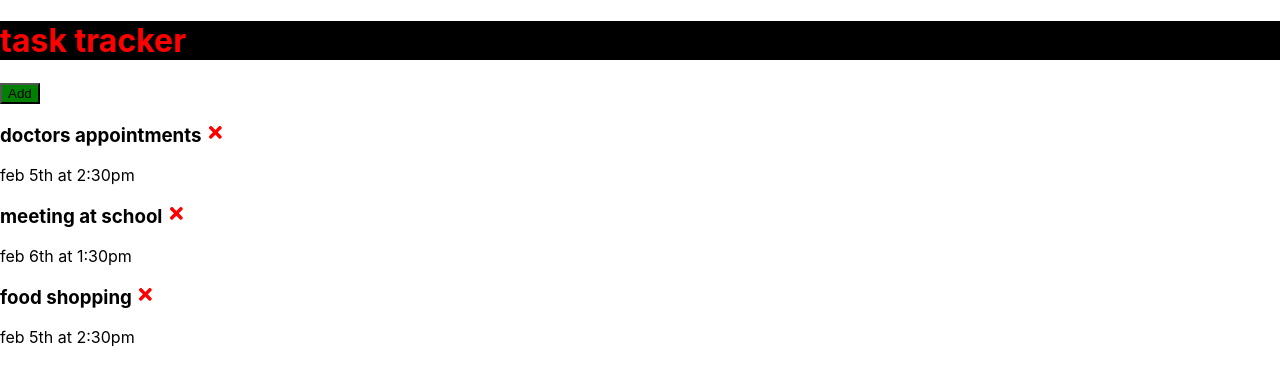
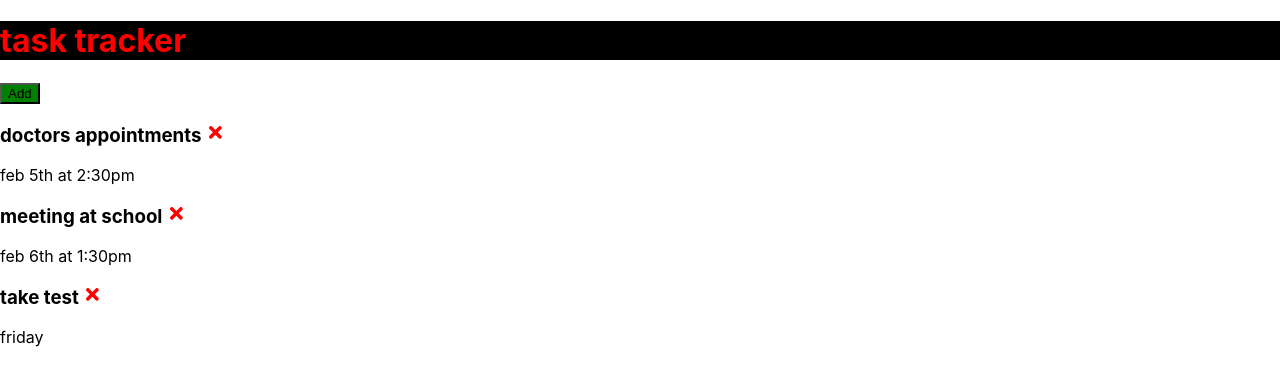
Before and after one commit to jerry117/react-task, a React (Create React App) app: page / in a window 1280 px wide. Shown: the top 386 px of the page. Built offline with nearby package versions, Linux system fonts and the light colour scheme; data requests are answered from the project's data file; the HTML template or start-up script is replaced by a standard one.

Commit message:
add json server

```diff
--- /dev/null
+++ b/db.json
@@ -0,0 +1,22 @@
+{
+  "tasks": [
+    {
+      "id": 1,
+      "text": "doctors appointments",
+      "days": "feb 5th at 2:30pm",
+      "reminder": false
+    },
+    {
+      "id": 2,
+      "text": "meeting at school",
+      "days": "feb 6th at 1:30pm",
+      "reminder": false
+    },
+    {
+      "text": "take test",
+      "days": "friday",
+      "reminder": false,
+      "id": 3
+    }
+  ]
+}
--- a/package.json
+++ b/package.json
@@ -6,6 +6,7 @@
     "@testing-library/jest-dom": "^5.16.4",
     "@testing-library/react": "^13.2.0",
     "@testing-library/user-event": "^13.5.0",
+    "json-server": "^0.17.0",
     "react": "^18.1.0",
     "react-dom": "^18.1.0",
     "react-icons": "^4.3.1",
@@ -16,7 +17,8 @@
     "start": "react-scripts start",
     "build": "react-scripts build",
     "test": "react-scripts test",
-    "eject": "react-scripts eject"
+    "eject": "react-scripts eject",
+    "server": "json-server --watch db.json --port 8000"
   },
   "eslintConfig": {
     "extends": [
--- a/src/App.js
+++ b/src/App.js
@@ -1,72 +1,87 @@
-import {useState} from "react";
+import {useState, useEffect} from "react";
 import Header from "./components/Header";
 import {Tasks} from "./components/Tasks";
 import AddTask from "./components/AddTask";
 
-// function App() {
-
-//   const name = 'brad'
-
-//   return (
-//     <div className="container">
-//       <h1>hello from react</h1>
-//       <h2>hello {name}</h2>
-//       <Header></Header>
-//     </div>
-//   );
-// }
-
-// class App extends React.Component {
-//   render() {
-//     return <h1>hello from a class</h1>
-//   }
-// }
 
 const App = () => {
   const [showAddTask, setShowAddTask] = useState(false)
 
-  const [tasks, setTasks] = useState([
-    {
-        id: 1,
-        text:'doctors appointments',
-        days:'feb 5th at 2:30pm',
-        reminder: true,
-    },
-    {
-        id: 2,
-        text:'meeting at school',
-        days:'feb 6th at 1:30pm',
-        reminder: true,
-    },
-    {
-        id: 3,
-        text:'food shopping',
-        days:'feb 5th at 2:30pm',
-        reminder: false,
-    },
+  const [tasks, setTasks] = useState([])
 
-])
+  useEffect(()=> {
+
+    const getTasks = async () =>{
+      const tasksFromServer = await fetchTasks()
+      setTasks(tasksFromServer)
+    }
+
+    getTasks()
+  } , [])
+
+  // feth tasks
+  const fetchTasks = async()=> {
+    const res = await fetch('http://localhost:8000/tasks')
+    const data = await res.json()
+    // console.log(data)
+
+    return data}
+  // feth task
+  const fetchTask = async(id)=> {
+    const res = await fetch(`http://localhost:8000/tasks/${id}`)
+    const data = await res.json()
+    // console.log(data)
+    return data}
 
 // Add Task
-const addTask =(task) => {
-  const id = Math.floor(Math.random() * 10000) + 1;
-  const newTask = {id, ...task}
-  setTasks([...tasks, newTask])
-  console.log(task)
+const addTask = async (task) => {
+
+  const res = await fetch('http://localhost:8000/tasks', {
+    method:'POST',
+    headers: {
+
+      'Content-Type': 'application/json'
+
+    },
+    body: JSON.stringify(task)
+  })
+  const data = await res.json()
+
+  setTasks([...tasks, data])
+  // const id = Math.floor(Math.random() * 10000) + 1;
+  // const newTask = {id, ...task}
+  // setTasks([...tasks, newTask])
+  // console.log(task)
 }
 
 //  delete task
-const deleteTask = (id ) => {
+const deleteTask = async (id ) => {
   // console.log('delete',id)
+  await fetch(`http://localhost:8000/tasks/${id}`, {
+    method: 'DELETE'
+  })
   setTasks(tasks.filter((task)=> task.id !==id))
   console.log('delete',id)
 
 }
 
 // toggle reminder
-const toggleReminder = (id) => {
+const toggleReminder = async (id) => {
+  const taskToToggle = await fetchTask(id)
+  const updTask = { ...taskToToggle, reminder:!taskToToggle.reminder}
+
+  const res = await fetch(`http://localhost:8000/tasks/${id}`, {
+    method: 'PUT',
+    headers:{
+      'Content-Type': 'application/json'
+    },
+    body : JSON.stringify(updTask)
+  })
+
+  const data = await res.json()
+
   setTasks(
-    tasks.map((task)=>task.id === id ? {...task, reminder:!task.reminder}:task)
+    tasks.map((task)=>task.id === id ? {...task, reminder:data.reminder}:task)
   )
   console.log(id)
 }
--- a/src/components/Header.js
+++ b/src/components/Header.js
@@ -3,9 +3,9 @@
 import Button from './Button'
 
 const Header = ({title, onAdd, showAdd}) => {
-    const onClick =()=>{
-        console.log('click')
-    }
+    // const onClick =()=>{
+    //     console.log('click')
+    // }
   return (
     <header className='header'>
         <h1 style={headingStyle} >{title}</h1>
--- a/src/components/Tasks.js
+++ b/src/components/Tasks.js
@@ -5,7 +5,7 @@
   return (
 
     <>
-    {tasks.map((task) =>(<Task key={task.id} task={task} onDelete={onDelete} onToggle={onToggle}/>))}
+    {tasks.map((task, index) =>(<Task key={index} task={task} onDelete={onDelete} onToggle={onToggle}/>))}
     </>
   )
 }
```
Also changed, not shown: 1 other file (tests, documents, lock files or other folders).
